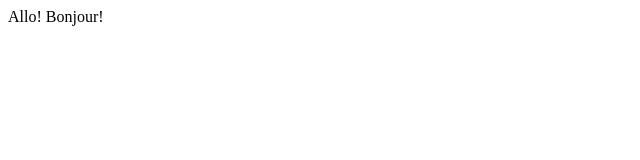
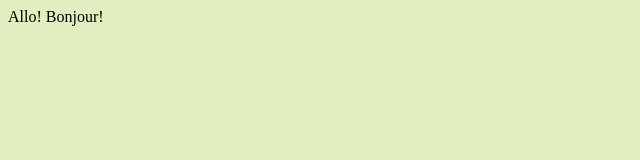
Before and after one commit to jpbecotte/testgit, a plain HTML site: page index.html in a window 1280 px wide. Shown: the whole page, without its empty margins (0-640 px from the left). Drawn offline with Linux system fonts and the light colour scheme.

Commit message:
Ajout couleur

```diff
--- a/index.html
+++ b/index.html
@@ -1,2 +1,12 @@
-Allo!
-Bonjour!
+<!DOCTYPE html>
+<html lang="en">
+<head>
+    <meta charset="UTF-8">
+    <title>Title</title>
+    <link rel="stylesheet" type="text/css" href="styles.css">
+</head>
+<body>
+    Allo!
+    Bonjour!
+</body>
+</html>
--- /dev/null
+++ b/styles.css
@@ -0,0 +1,3 @@
+body {
+    background-color: #e1efc0;
+}
```
